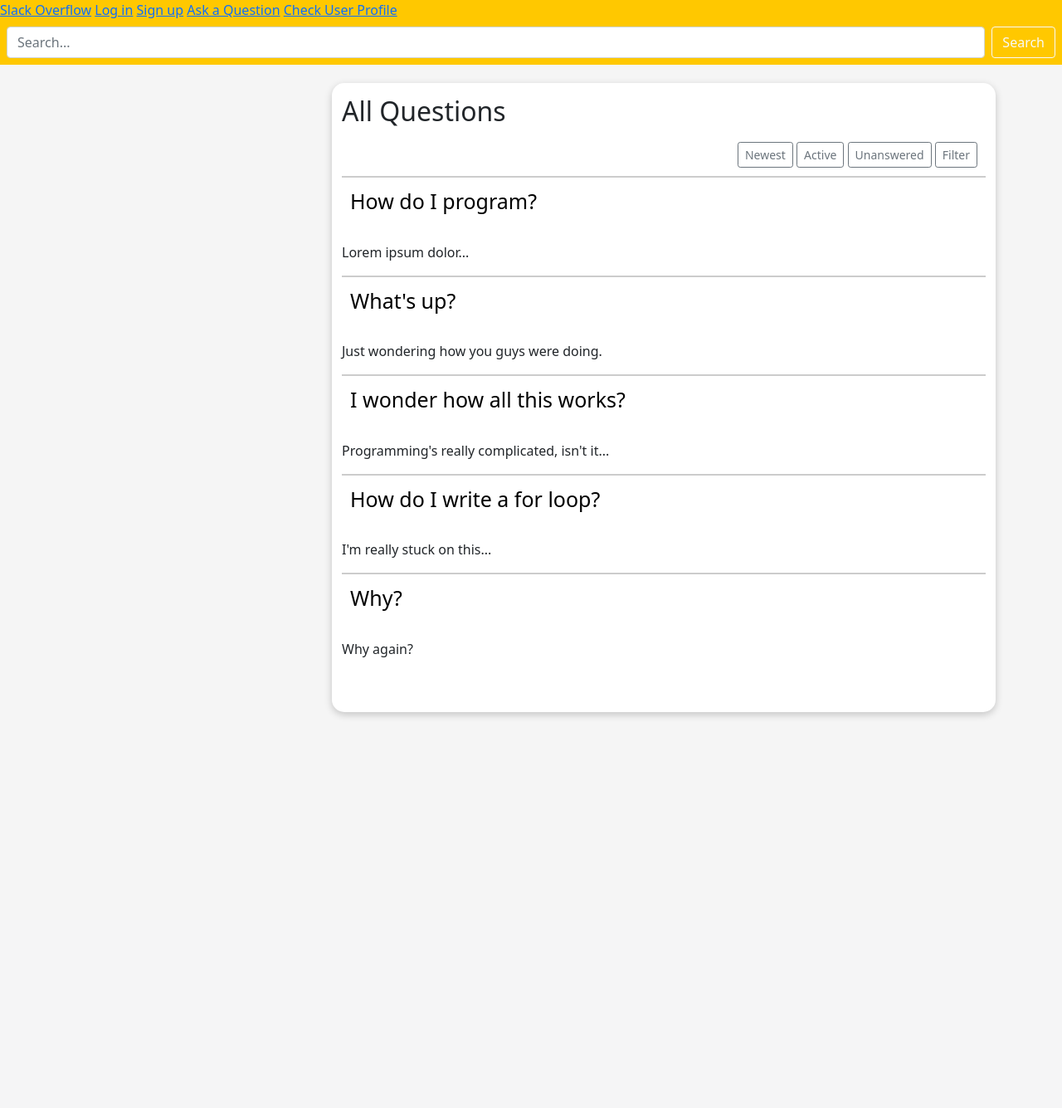
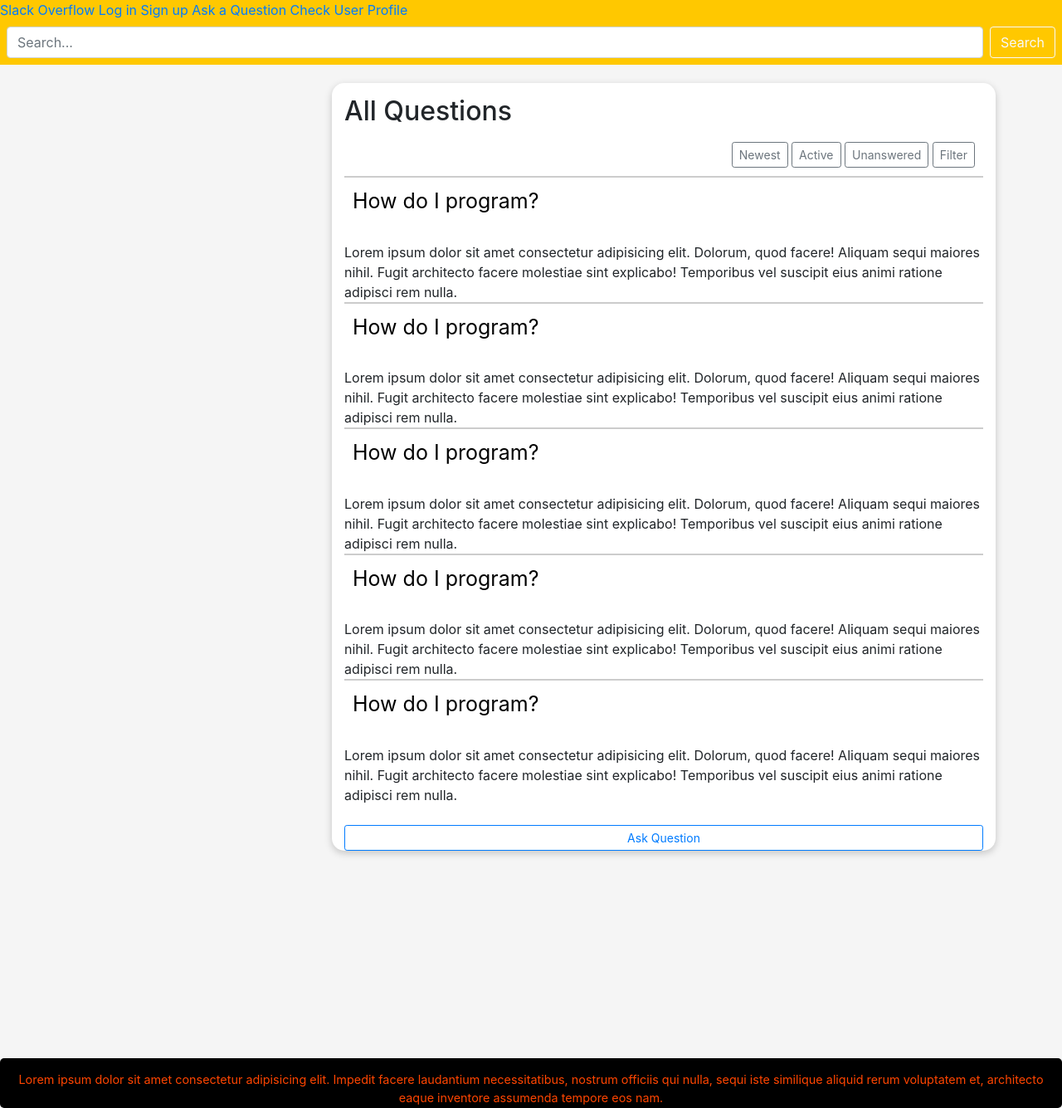
Before and after one commit to armirza96/stackoverflow, a PHP site: page / in a window 1280 px wide. Shown: the whole page at 83% size. Before the commit the page ends 864 px from the top, so only its background shows below. Run offline with PHP 8.4, Linux system fonts and the light colour scheme; data that the repository does not hold is empty.

Commit message:
Update index.php
displaying questions

```diff
--- a/index.php
+++ b/index.php
@@ -1,4 +1,90 @@
 <?php
+$title = "Stack Overflow - Where Developers Learn, Share, & Build Careers";
+
+include("header.php");
+// require_once("php/getter.php");
+
+?>
+
+<!DOCTYPE html>
+<html lang="en">
+
+<head>
+    <meta charset="UTF-8">
+
+    <!-- bootstrap 5 -->
+    <link rel="stylesheet" href="https://stackpath.bootstrapcdn.com/bootstrap/4.4.1/css/bootstrap.min.css" integrity="sha384-Vkoo8x4CGsO3+Hhxv8T/Q5PaXtkKtu6ug5TOeNV6gBiFeWPGFN9MuhOf23Q9Ifjh" crossorigin="anonymous">
+    <meta http-equiv="X-UA-Compatible" content="IE=edge">
+    <meta name="viewport" content="width=device-width, initial-scale=1.0">
+    <title>UserProfile</title>
+    <link rel="stylesheet" href="css/main.css">
+</head>
+
+<body>
+
+
+    <div class="container">
+        <h2>All Questions</h2>
+
+        <div class="question_tab">
+            <button type="button" class="btn btn-outline-secondary btn-sm">Newest</button>
+            <button type="button" class="btn btn-outline-secondary btn-sm">Active</button>
+            <button type="button" class="btn btn-outline-secondary btn-sm">Unanswered</button>
+            <button type="button" class="btn btn-outline-secondary btn-sm">Filter</button>
+
+        </div>
+        <a class="question" href="Answer.php">How do I program?</a>
+        Lorem ipsum dolor sit amet consectetur adipisicing elit. Dolorum, quod facere! Aliquam sequi maiores nihil. Fugit architecto facere molestiae sint explicabo! Temporibus vel suscipit eius animi ratione adipisci rem nulla.
+        <a class="question" href="Answer.php">How do I program?</a>
+        Lorem ipsum dolor sit amet consectetur adipisicing elit. Dolorum, quod facere! Aliquam sequi maiores nihil. Fugit architecto facere molestiae sint explicabo! Temporibus vel suscipit eius animi ratione adipisci rem nulla.
+        <a class="question" href="Answer.php">How do I program?</a>
+        Lorem ipsum dolor sit amet consectetur adipisicing elit. Dolorum, quod facere! Aliquam sequi maiores nihil. Fugit architecto facere molestiae sint explicabo! Temporibus vel suscipit eius animi ratione adipisci rem nulla.
+        <a class="question" href="Answer.php">How do I program?</a>
+        Lorem ipsum dolor sit amet consectetur adipisicing elit. Dolorum, quod facere! Aliquam sequi maiores nihil. Fugit architecto facere molestiae sint explicabo! Temporibus vel suscipit eius animi ratione adipisci rem nulla.
+        <a class="question" href="Answer.php">How do I program?</a>
+        Lorem ipsum dolor sit amet consectetur adipisicing elit. Dolorum, quod facere! Aliquam sequi maiores nihil. Fugit architecto facere molestiae sint explicabo! Temporibus vel suscipit eius animi ratione adipisci rem nulla.
+        <br>
+        <br>
+
+
+
+        <a href="Questions-Page.php" <button type="button" class="btn btn-outline-primary btn-sm">Ask Question</button> </a>
+
+    </div>
+
+
+    <?php include "shared/footer.php" ?>
+
+    <script src="shared/js/shared.js"></script>
+
+    <script type="text/javascript">
+
+    $(document).ready(function () {
+        dataToSend = {PAGE: "questions/get"};
+        doAjaxCall(dataToSend, {callback: onDataReceived, type: 'UI_UPDATE'}, 'GET');
+     });
+
+     function  onDataReceived(data) {
+          // data is an json array of objects
+          console.log(data);
+          $("#id").append("<p>This is an example</p>");
+
+          for (const element of data) {
+
+
+
+   }
+
+     }
+
+
+     </script>
+</body>
+
+</html>
+
+
+<!-- <?php
 $title = "Stack Overflow - Where Developers Learn, Share, & Build Careers";
 
 include("header.php"); ?>
@@ -42,10 +128,10 @@ include("header.php"); ?>
         <br>
         <!--<button type="button" class="btn btn-outline-primary btn-sm">Ask Question</button>-->
 
-    </div>
+    <!-- </div>
 
 
 
 </body>
 
-</html>
+</html> -->
```
